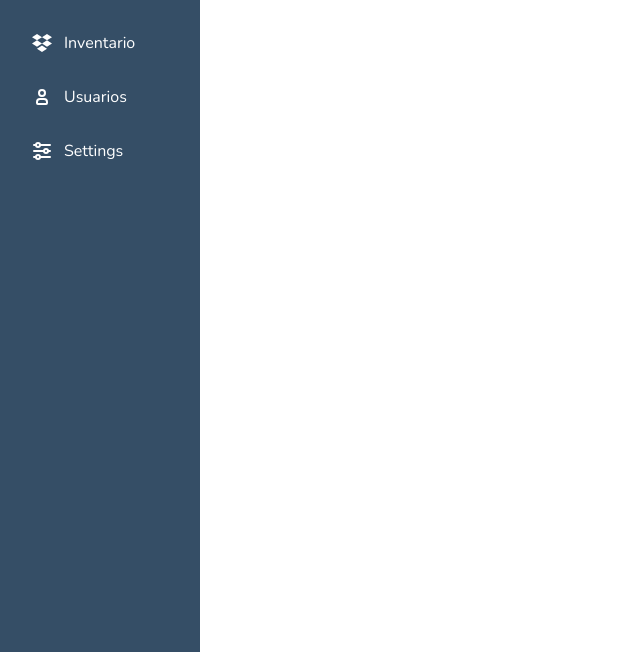
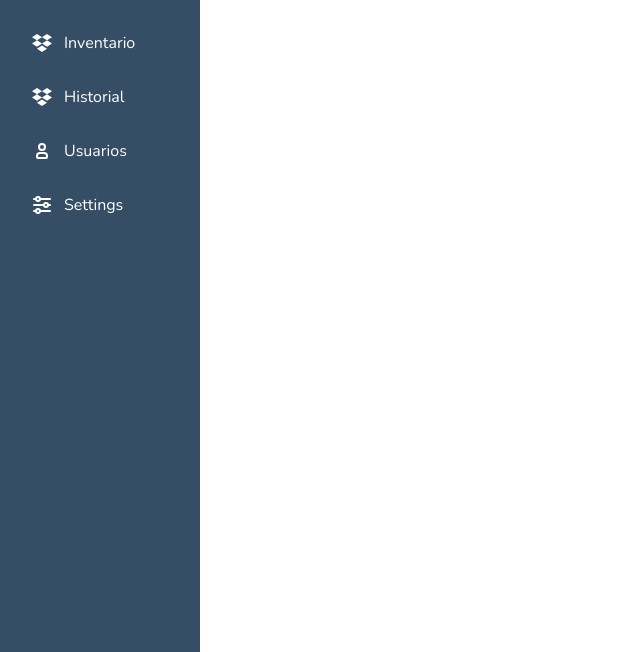
Before and after one commit to lvkhss/GestorInventario, a Django app: page /historial in a window 1280 px wide. Shown: the part 148-800 px from the top of the page, without its empty margins (0-640 px from the left). Run offline with Django 3.2, Linux system fonts and the light colour scheme; a user stored in the database is signed in; data that the repository does not hold is empty.

Commit message:
vista historial

```diff
--- a/inventory/templates/inv/base.html
+++ b/inventory/templates/inv/base.html
@@ -33,6 +33,13 @@
         </svg>
         Inventario
       </a>
+      <a href="{% url 'historial' %}">
+        <svg class="w-6 h-6" aria-hidden="true" xmlns="http://www.w3.org/2000/svg" width="24" height="24" fill="currentColor" viewBox="0 0 24 24">
+          <path d="M12.013 6.175 7.006 9.369l5.007 3.194-5.007 3.193L2 12.545l5.006-3.193L2 6.175l5.006-3.194 5.007 3.194ZM6.981 17.806l5.006-3.193 5.006 3.193L11.987 21l-5.006-3.194Z"/>
+          <path d="m12.013 12.545 5.006-3.194-5.006-3.176 4.98-3.194L22 6.175l-5.007 3.194L22 12.562l-5.007 3.194-4.98-3.211Z"/>
+        </svg>
+        Historial
+      </a>
       <a href="{% url 'users' %}">
         <svg class="w-6 h-6" aria-hidden="true" xmlns="http://www.w3.org/2000/svg" width="24" height="24" fill="none" viewBox="0 0 24 24">
           <path stroke="currentColor" stroke-width="2" d="M7 17v1a1 1 0 0 0 1 1h8a1 1 0 0 0 1-1v-1a3 3 0 0 0-3-3h-4a3 3 0 0 0-3 3Zm8-9a3 3 0 1 1-6 0 3 3 0 0 1 6 0Z"/>
```
